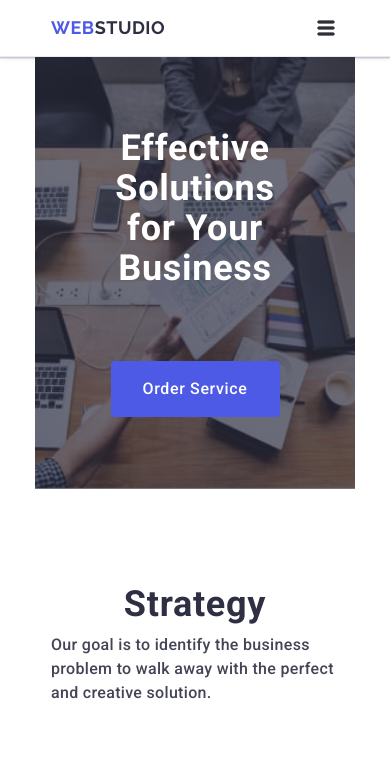
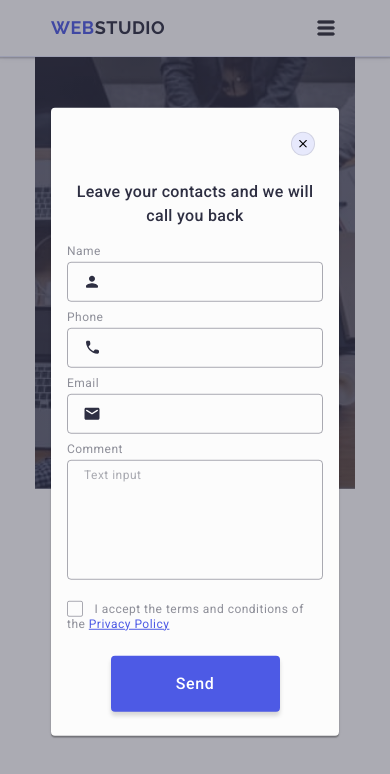
Before and after one commit to SSiukh/goit-markup-hw-06, a plain HTML site: page index.html in a window 390 px wide. Shown: the top 774 px of the page. Drawn offline with nearby package versions, Linux system fonts and the light colour scheme; files whose address does not match are found by name.

Commit message:
modal-mobile

```diff
--- a/css/styles.css
+++ b/css/styles.css
@@ -493,8 +493,8 @@ input {
   position: absolute;
   top: 50%;
   left: 50%;
-  min-width: 408px;
-  min-height: 584px;
+  min-width: 288px;
+  min-height: 623px;
   box-shadow: 0 1px 1px 0 rgba(0, 0, 0, 0.14), 0 1px 3px 0 rgba(0, 0, 0, 0.12),
     0 2px 1px 0 rgba(0, 0, 0, 0.2);
   background-color: #fcfcfc;
@@ -505,7 +505,7 @@ input {
   flex-direction: column;
   transform: translate(-50%, -50%);
   transition: transform 250ms cubic-bezier(0.4, 0, 0.2, 1);
-  padding: 72px 24px 24px 24px;
+  padding: 72px 16px 24px 16px;
 }
 
 .modal-form {
@@ -516,7 +516,6 @@ input {
   position: absolute;
   top: 24px;
   right: 24px;
-  border-radius: 4px;
   width: 24px;
   height: 24px;
   border-radius: 50%;
@@ -527,7 +526,6 @@ input {
   border: 1px solid rgba(0, 0, 0, 0.1);
   transition: background-color 250ms cubic-bezier(0.4, 0, 0.2, 1),
     border 250ms cubic-bezier(0.4, 0, 0.2, 1);
-  margin-bottom: 24px;
   padding: 0;
   cursor: pointer;
 }
--- a/index.html
+++ b/index.html
@@ -528,7 +528,7 @@
         </div>
       </div>
     </footer>
-    <div class="modal-overlay">
+    <div class="modal-overlay is-open">
       <div class="modal">
         <button type="button" class="modal-exit-container">
           <svg class="modal-exit-icon" width="8" height="8">
```
